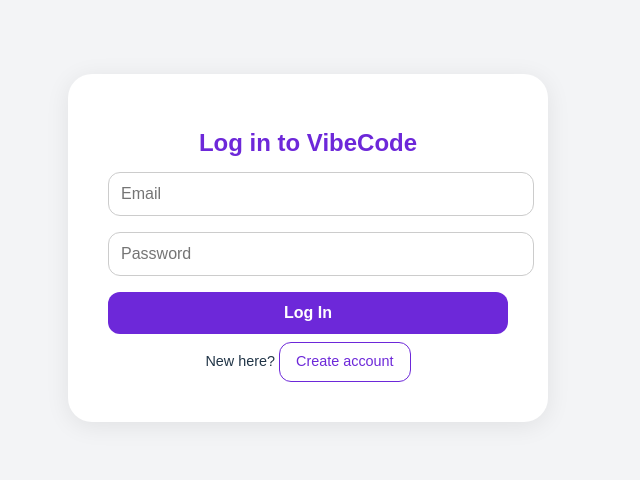
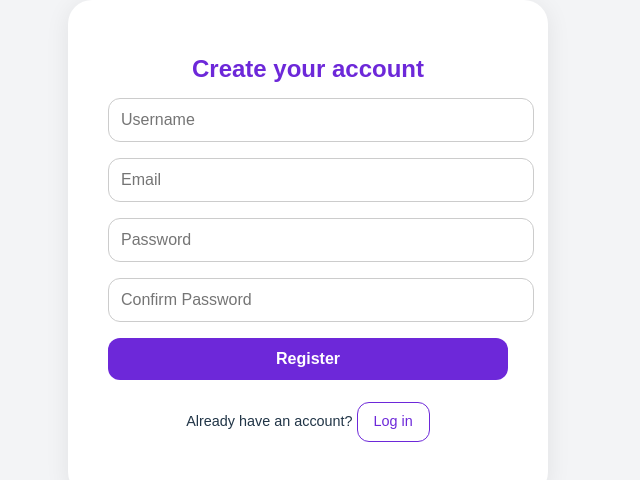
Before and after one commit to Dev-felipe22/VibeCode, a React (Vite) app in the folder vibe-code-ui/: page /register in a window 1280 px wide. Shown: the part 152-632 px from the top of the page, without its empty margins (332-972 px from the left). Built offline with nearby package versions, Linux system fonts and the light colour scheme.

Commit message:
Added the Description + the login

```diff
--- a/vibe-code-ui/src/App.tsx
+++ b/vibe-code-ui/src/App.tsx
@@ -12,20 +12,25 @@
 
   return (
     <BrowserRouter>
-        <div className={isLoggedIn ? "app-content" : ""}
-        style={{
-          backgroundColor: isLoggedIn ? "white" : "#f3f4f6",
-          minHeight: "100vh",
-          paddingTop: isLoggedIn ? "48px" : "0px",
-        }}>
+        <div
+          className={isLoggedIn ? "app-content" : ""}
+          style={{
+            backgroundColor: isLoggedIn ? "white" : "#f3f4f6",
+            color: isLoggedIn ? "#1a1a1a" : "", // ✅ Add this line
+            minHeight: "100vh",
+            paddingTop: isLoggedIn ? "48px" : "0px",
+          }}
+        >
           {isLoggedIn && <TaskBar/>}
 
           <Routes>
             {!isLoggedIn ? (
-              <Route path="*" element={<Login onLogin={() => setIsLoggedIn(true)} />} />
+              <>
+                <Route path="/register" element={<Register />} />
+                <Route path="*" element={<Login onLogin={() => setIsLoggedIn(true)} />} />
+              </>
             ) : (
               <>
-              {/* <Route path="/" element={<div style={{ textAlign: "center" }}><h1>Hello World</h1></div>} /> */}
                 <Route path="/" element={<CodePage />} />
               </>
             )}
--- a/vibe-code-ui/src/components/CodePage.tsx
+++ b/vibe-code-ui/src/components/CodePage.tsx
@@ -5,7 +5,7 @@
   return (
     <div className="code-page-container">
       <div className="problem-panel">
-        {/* <h2>1. Two Sum</h2>
+        <h2>1. Two Sum</h2>
         <p>
           Given an array of integers <code>nums</code> and an integer{" "}
           <code>target</code>, return <em>indices of the two numbers</em> such
@@ -20,11 +20,11 @@
         <pre>
 {`Input: nums = [2,7,11,15], target = 9
 Output: [0,1]`}
-        </pre> */}
+        </pre>
       </div>
       <div className="code-panel">
         <CodeEditor />
-        {/* future: Test input / Run buttons / Output */}
+
       </div>
     </div>
   );
--- a/vibe-code-ui/src/components/Register.tsx
+++ b/vibe-code-ui/src/components/Register.tsx
@@ -27,10 +27,10 @@
   };
 
   return (
-    <div className="min-h-screen flex items-center justify-center bg-gray-100 px-4">
+    <div className="page-container">
       <form
         onSubmit={handleSubmit}
-        className="w-full max-w-md space-y-5 rounded-2xl bg-white p-8 shadow"
+        className="form-box"
       >
         <h1 className="text-2xl font-semibold text-center text-indigo-600">
           Create your account
@@ -82,9 +82,9 @@
           Register
         </button>
 
-        <p className="text-center text-sm">
+        <p className="text-sm">
           Already have an account?{' '}
-          <a href="#" className="text-indigo-600 hover:underline">
+          <a href="/" className="link-button">
             Log in
           </a>
         </p>
--- a/vibe-code-ui/src/styles.css
+++ b/vibe-code-ui/src/styles.css
@@ -130,3 +130,32 @@
   flex-direction: column;
   background-color: #f9fafb;
 }
+
+.auth-page {
+  min-height: 100vh;
+  background-color: #f3f4f6;
+  display: flex;
+  justify-content: center;
+  align-items: center;
+  padding: 1rem;
+}
+
+.auth-container {
+  width: 100%;
+  max-width: 400px;
+  background-color: white;
+  padding: 2rem;
+  box-shadow: 0 10px 25px rgba(0, 0, 0, 0.1);
+  border-radius: 1.5rem;
+  display: flex;
+  flex-direction: column;
+  gap: 1rem;
+}
+
+.auth-title {
+  text-align: center;
+  font-size: 1.5rem;
+  font-weight: bold;
+  color: #4f46e5;
+  margin-bottom: 1rem;
+}
```
